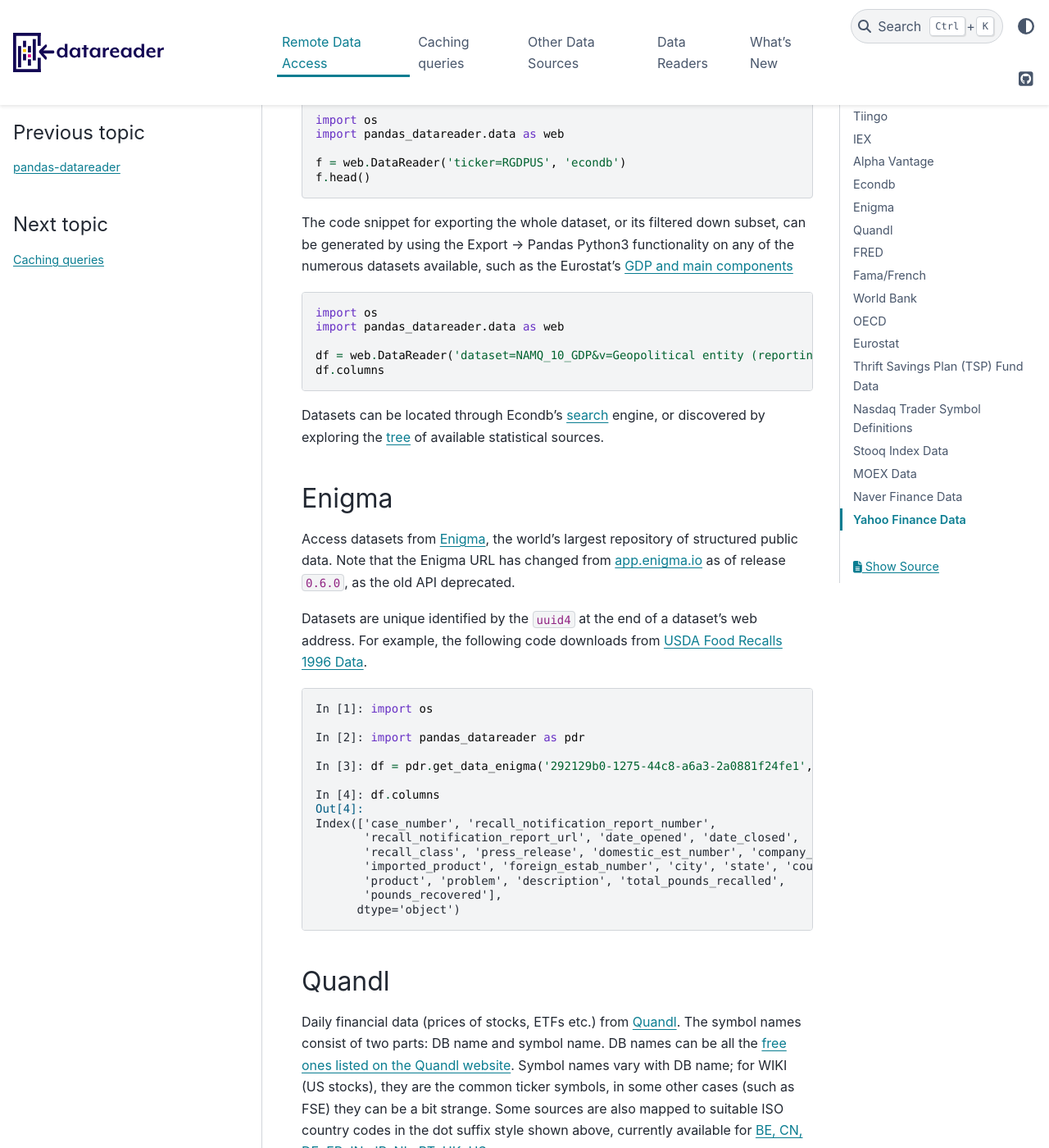
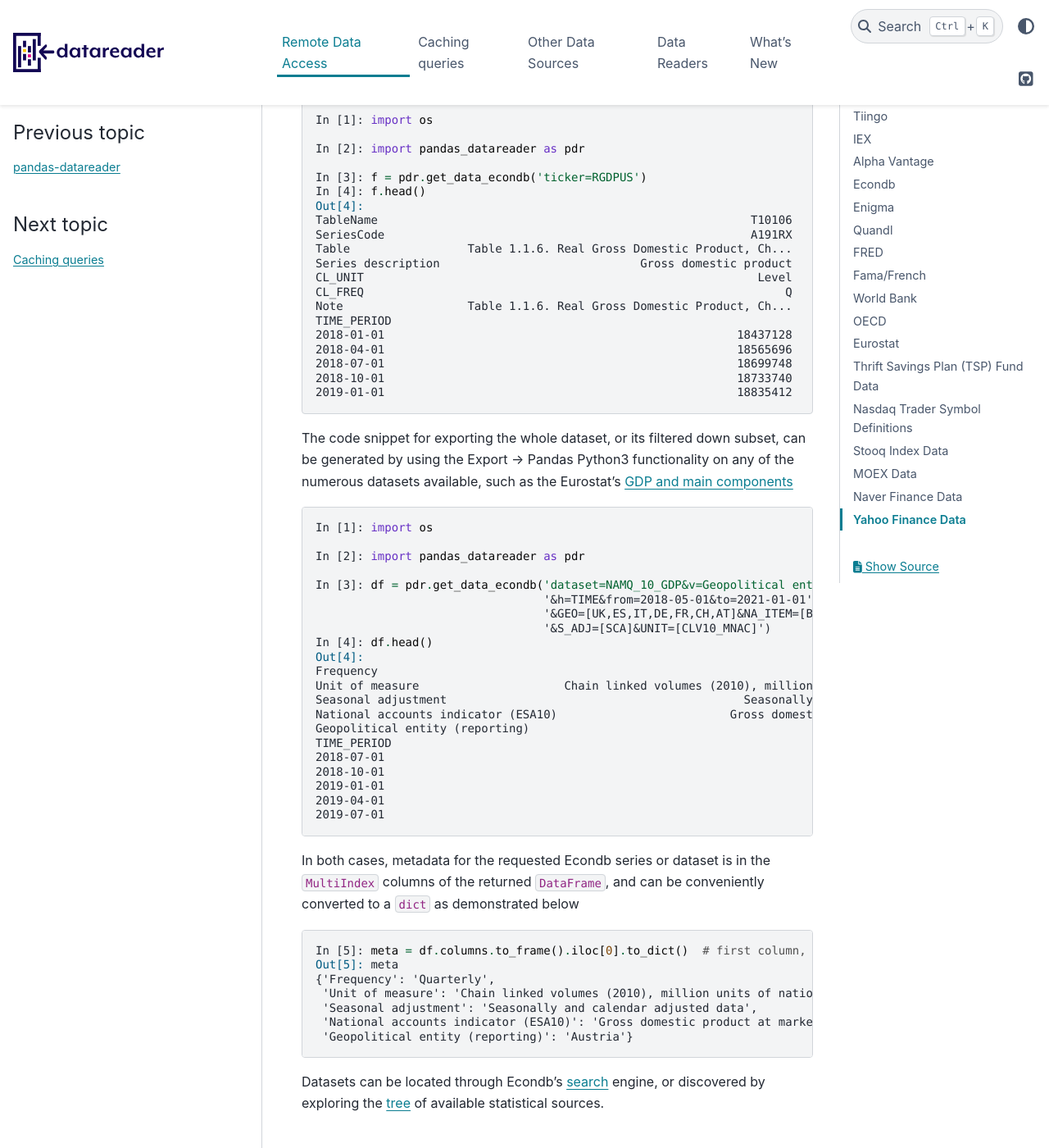
Before and after one commit to pydata/pandas-datareader, a Sphinx documentation site: the page built from docs/source/remote_data.rst, in a window 1280 px wide and 1400 px high, scrolled down 6293 px. Shown: the whole window at 82% size. Built offline with Sphinx 7.4.7 and the PyData theme 0.15.4, drawn with Linux system fonts in a browser that asks for light colours.

Commit message:
econdb: update and improve documentation

```diff
--- a/docs/source/remote_data.rst
+++ b/docs/source/remote_data.rst
@@ -305,12 +305,26 @@
 
 .. code-block:: ipython
 
-    import os
-    import pandas_datareader.data as web
+    In [1]: import os
 
-    f = web.DataReader('ticker=RGDPUS', 'econdb')
-    f.head()
+    In [2]: import pandas_datareader as pdr
 
+    In [3]: f = pdr.get_data_econdb('ticker=RGDPUS')
+    In [4]: f.head()
+    Out[4]:
+    TableName                                                      T10106
+    SeriesCode                                                     A191RX
+    Table                 Table 1.1.6. Real Gross Domestic Product, Ch...
+    Series description                             Gross domestic product
+    CL_UNIT                                                         Level
+    CL_FREQ                                                             Q
+    Note                  Table 1.1.6. Real Gross Domestic Product, Ch...
+    TIME_PERIOD
+    2018-01-01                                                   18437128
+    2018-04-01                                                   18565696
+    2018-07-01                                                   18699748
+    2018-10-01                                                   18733740
+    2019-01-01                                                   18835412
 
 The code snippet for exporting the whole dataset, or its filtered down subset,
 can be generated by using the Export -> Pandas Python3 functionality
@@ -319,15 +333,46 @@
 
 .. code-block:: ipython
 
-    import os
-    import pandas_datareader.data as web
+    In [1]: import os
 
-    df = web.DataReader('dataset=NAMQ_10_GDP&v=Geopolitical entity (reporting)&h=TIME&from=2018-05-01&to=2021-01-01&GEO=[AL,AT,BE,BA,BG,HR,CY,CZ,DK,EE,EA19,FI,FR,DE,EL,HU,IS,IE,IT,XK,LV,LT,LU,MT,ME,NL,MK,NO,PL,PT,RO,RS,SK,SI,ES,SE,CH,TR,UK]&NA_ITEM=[B1GQ]&S_ADJ=[SCA]&UNIT=[CLV10_MNAC]', 'econdb')
-    df.columns
+    In [2]: import pandas_datareader as pdr
+
+    In [3]: df = pdr.get_data_econdb('dataset=NAMQ_10_GDP&v=Geopolitical entity (reporting)'
+                                     '&h=TIME&from=2018-05-01&to=2021-01-01'
+                                     '&GEO=[UK,ES,IT,DE,FR,CH,AT]&NA_ITEM=[B1GQ]'
+                                     '&S_ADJ=[SCA]&UNIT=[CLV10_MNAC]')
+    In [4]: df.head()
+    Out[4]:
+    Frequency                                                                                 Quarterly  ...
+    Unit of measure                     Chain linked volumes (2010), million units of national currency  ...
+    Seasonal adjustment                                           Seasonally and calendar adjusted data  ...
+    National accounts indicator (ESA10)                         Gross domestic product at market prices  ...
+    Geopolitical entity (reporting)                                                             Austria  ... Switzerland
+    TIME_PERIOD                                                                                          ...
+    2018-07-01                                                                       83427               ...      181338
+    2018-10-01                                                                       84268               ...      181767
+    2019-01-01                                                                       84919               ...      182039
+    2019-04-01                                                                       84476               ...      182848
+    2019-07-01                                                                       84822               ...      183866
+
+In both cases, metadata for the requested Econdb series or dataset
+is in the ``MultiIndex`` columns of the returned ``DataFrame``,
+and can be conveniently converted to a ``dict`` as demonstrated below
+
+.. code-block:: ipython
+
+    In [5]: meta = df.columns.to_frame().iloc[0].to_dict()  # first column, positionally
+    Out[5]: meta
+    {'Frequency': 'Quarterly',
+     'Unit of measure': 'Chain linked volumes (2010), million units of national currency',
+     'Seasonal adjustment': 'Seasonally and calendar adjusted data',
+     'National accounts indicator (ESA10)': 'Gross domestic product at market prices',
+     'Geopolitical entity (reporting)': 'Austria'}
 
 Datasets can be located through Econdb's `search <https://www.econdb.com/search>`__
 engine, or discovered by exploring the `tree <https://www.econdb.com/tree/>`__
 of available statistical sources.
+
 
 .. _remote_data.enigma:
 
```
Also changed, not shown: 1 other file.
